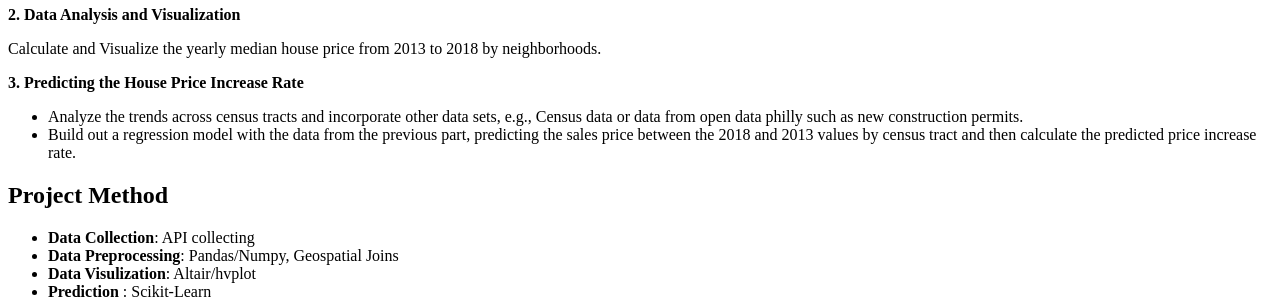
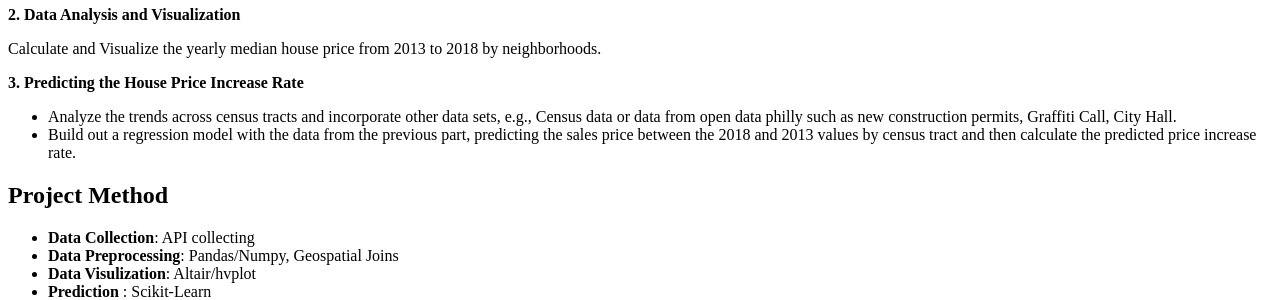
Before and after one commit to zhaoanyang36/house_price_prediction, a Jekyll site: the page built from _posts/2019-12-14-Project-Background.md, in a window 1280 px wide. Shown: the part 934-1234 px from the top of the page. Built offline with Jekyll 4.4.1, drawn with Linux system fonts in a browser that asks for light colours; cached includes are drawn as plain includes; nearby versions of some CDN libraries.

Commit message:
Update 2019-12-14-Project-Background.md

```diff
--- a/_posts/2019-12-14-Project-Background.md
+++ b/_posts/2019-12-14-Project-Background.md
@@ -31,7 +31,7 @@ Our project can help people find the housing price increasing trend to help them
  Calculate and Visualize the yearly median house price from 2013 to 2018 by neighborhoods.
 
  **3. Predicting the House Price Increase Rate**
-- Analyze the trends across census tracts and incorporate other data sets, e.g., Census data or data from open data philly such as new construction permits.
+- Analyze the trends across census tracts and incorporate other data sets, e.g., Census data or data from open data philly such as new construction permits, Graffiti Call, City Hall.
 - Build out a regression model with the data from the previous part, predicting the sales price between the 2018 and 2013 values by census tract and then calculate the predicted price increase rate.
 
 ## Project Method
```
